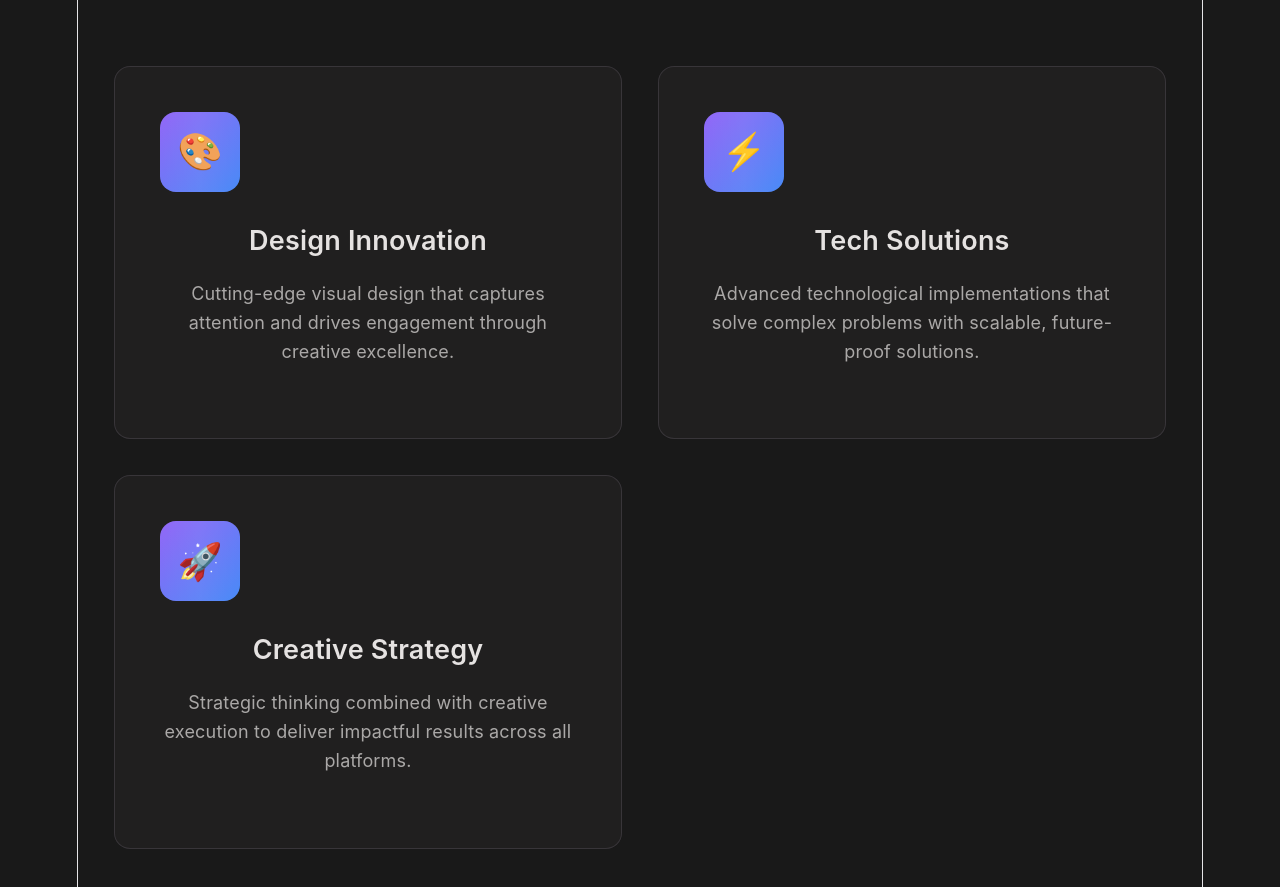
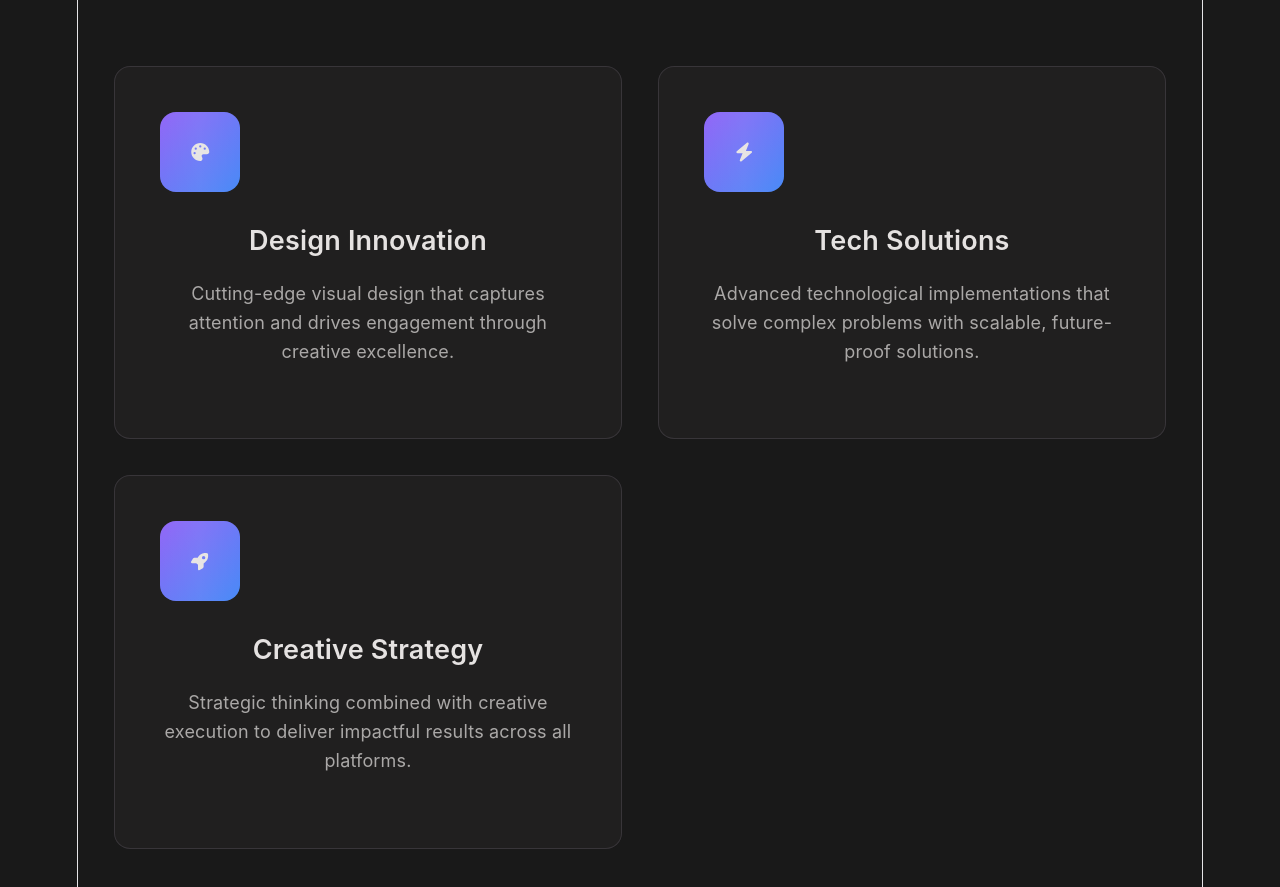
Before and after one commit to Austine-Young-coder/flux-intern-project-1, a React (Vite) app: page / in a window 1280 px wide. Shown: the part 1060-1947 px from the top of the page. Built offline with nearby package versions, Linux system fonts and the light colour scheme.

Commit message:
Update FeaturesSection.jsx file with new content

```diff
--- a/src/components/FeaturesSection.jsx
+++ b/src/components/FeaturesSection.jsx
@@ -1,22 +1,24 @@
 import React from 'react';
 import './FeaturesSection.css';
+import { FontAwesomeIcon } from '@fortawesome/react-fontawesome';
+import { faPalette, faBolt, faRocket } from '@fortawesome/free-solid-svg-icons';
 
 const FeaturesSection = () => {
   const features = [
     {
       title: 'Design Innovation',
       description: 'Cutting-edge visual design that captures attention and drives engagement through creative excellence.',
-      icon: '🎨'
+      icon: faPalette
     },
     {
       title: 'Tech Solutions',
       description: 'Advanced technological implementations that solve complex problems with scalable, future-proof solutions.',
-      icon: '⚡'
+      icon: faBolt
     },
     {
       title: 'Creative Strategy',
       description: 'Strategic thinking combined with creative execution to deliver impactful results across all platforms.',
-      icon: '🚀'
+      icon: faRocket
     }
   ];
 
@@ -31,7 +33,7 @@
           {features.map((feature, index) => (
             <div key={index} className="feature-card">
               <div className="feature-icon">
-                <span className="icon-text">{feature.icon}</span>
+                <FontAwesomeIcon icon={feature.icon} />
               </div>
               <h3>{feature.title}</h3>
               <p>{feature.description}</p>
```
